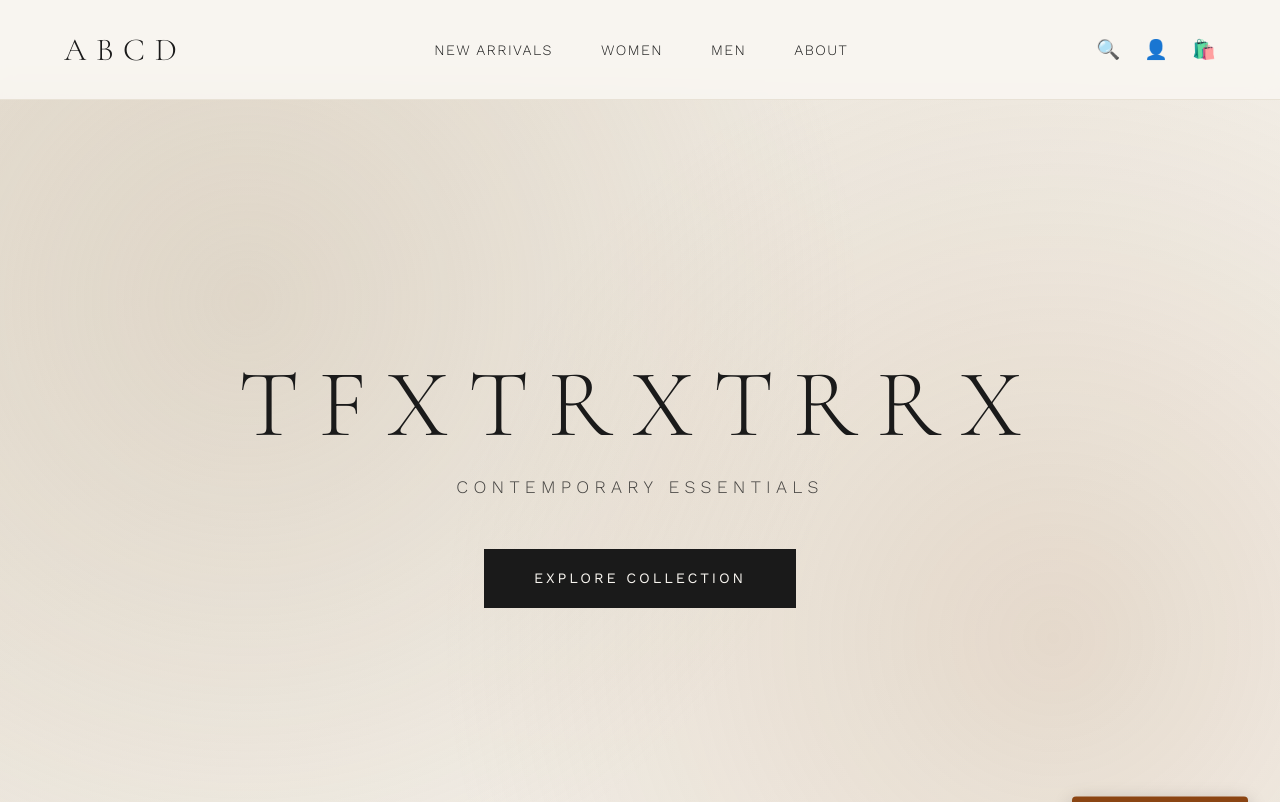
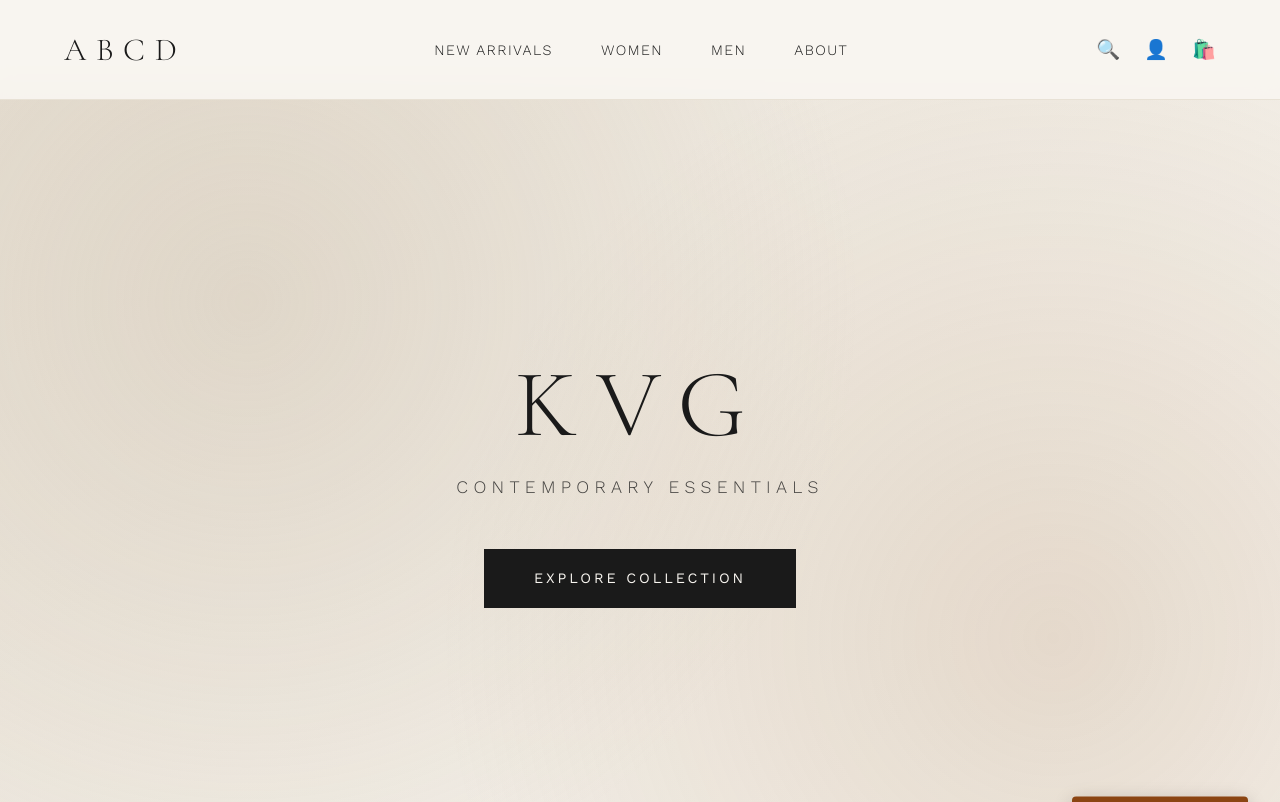
Before and after one commit to Suhas123556/html-aws, a plain HTML site: page index.html in a window 1280 px wide. Shown: the top 802 px of the page. Drawn offline with nearby package versions, Linux system fonts and the light colour scheme.

Commit message:
Update hero section title from 'TFXTRXTRRX' to 'KVG'

```diff
--- a/index.html
+++ b/index.html
@@ -695,7 +695,7 @@
     <!-- Hero Section -->
     <section class="hero">
       <div class="hero-content">
-        <h1>TFXTRXTRRX</h1>
+        <h1>KVG</h1>
         <p class="hero-subtitle">Contemporary Essentials</p>
         <a href="#products" class="cta-btn">Explore Collection</a>
       </div>
```
